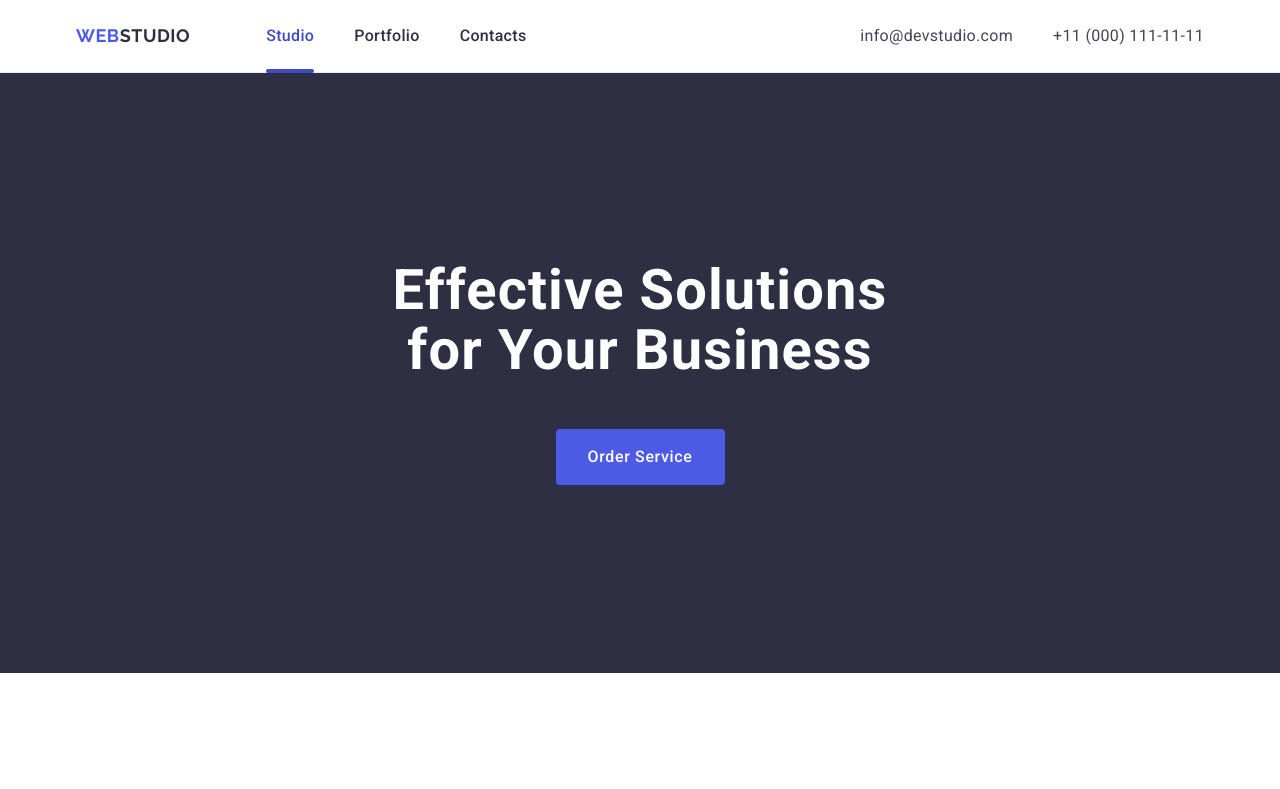
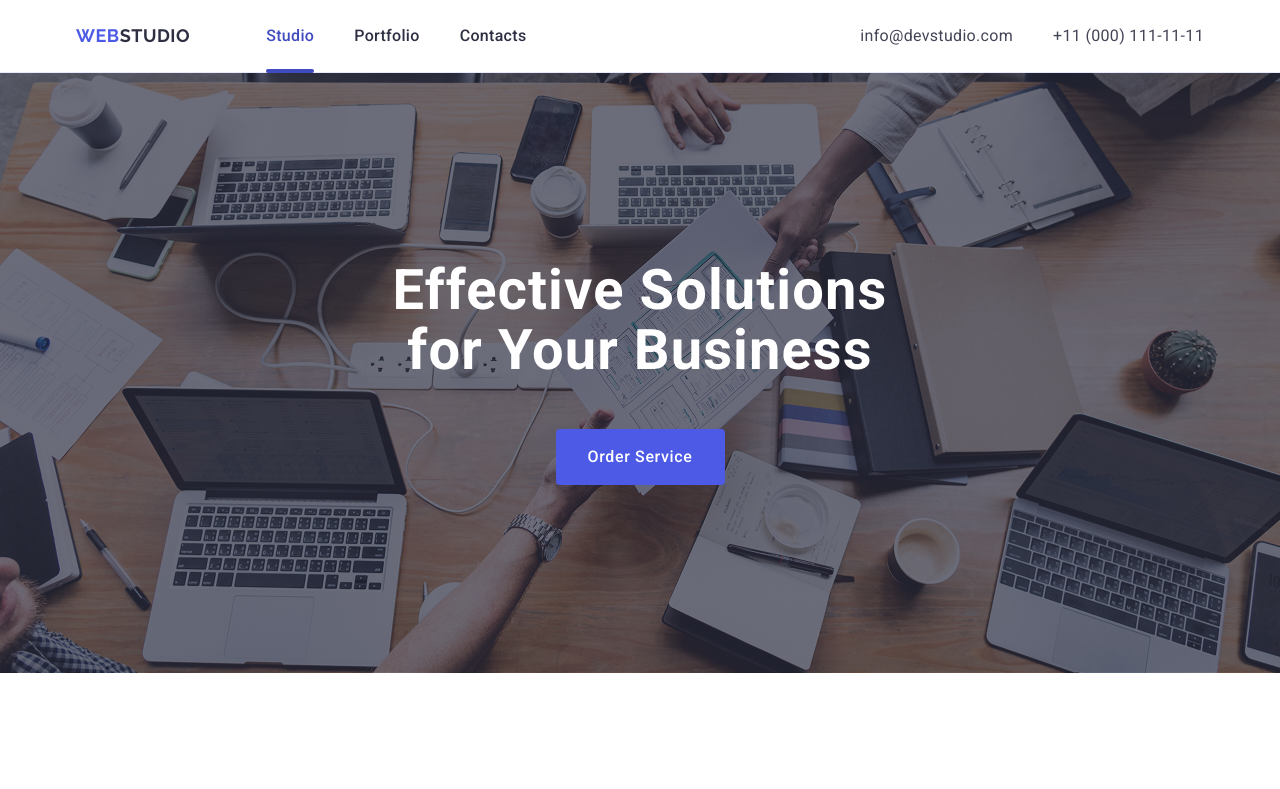
Before and after one commit to TimothyYur/goit-markup-hw-04, a plain HTML site: page index.html in a window 1280 px wide. Shown: the top 789 px of the page. Drawn offline with nearby package versions, Linux system fonts and the light colour scheme; the site is published under a folder, as on GitHub Pages, so addresses that start at the root find nothing.

Commit message:
final fix

```diff
--- a/css/style.css
+++ b/css/style.css
@@ -146,11 +146,12 @@ img{
 .section-one{
   max-width: 1440px;
   padding: 188px 0;
+  margin: 0px auto;
   background-image: linear-gradient(
     to bottom,
     rgba(46, 47, 66, 0.7),
     rgba(46, 47, 66, 0.7)
-  ), url(/images/people-office.jpg);
+  ), url(../images/people-office.jpg);
   background-color: #2E2F42;
   background-repeat: no-repeat;
   background-position: center;
@@ -444,7 +445,6 @@ img{
   letter-spacing: 0.02em;
   color: #F4F4FD;
   max-width: 264px;
-  margin-right: 120px;
 }
 
 .socials-title{
```
